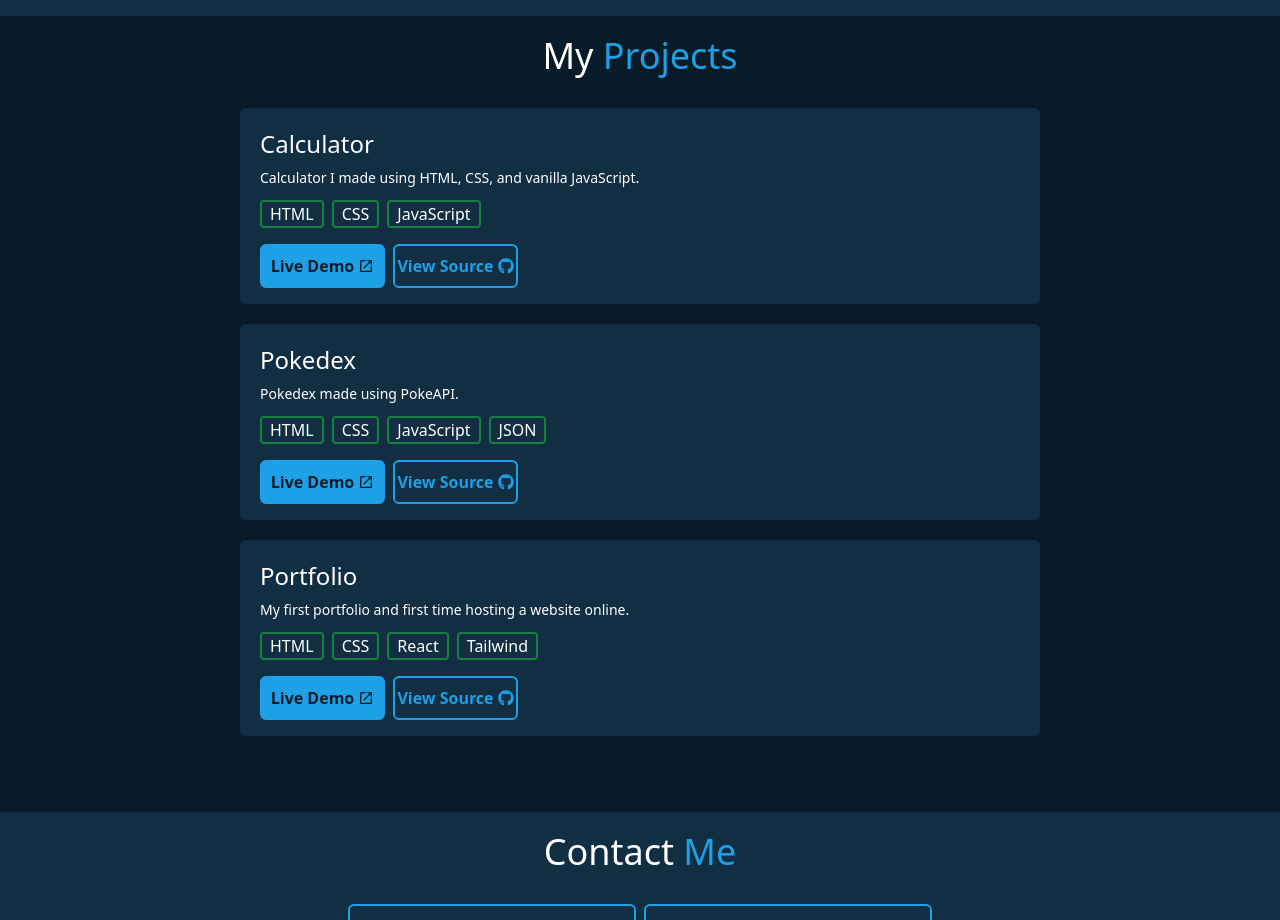
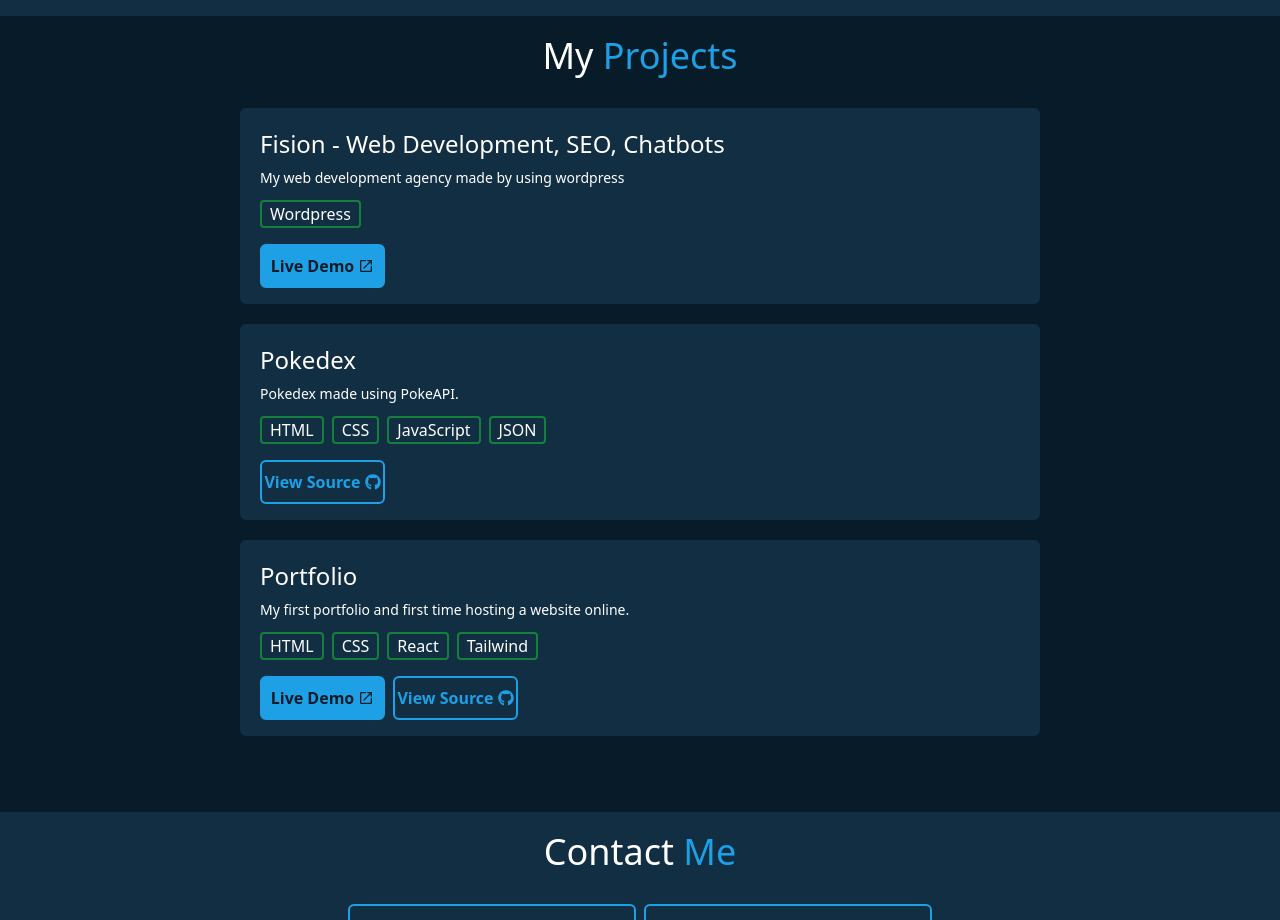
Before and after one commit to sharoy674281/Portfolio, a React (Vite) app: page / in a window 1280 px wide. Shown: the part 1080-2000 px from the top of the page. Built offline with nearby package versions, Linux system fonts and the light colour scheme.

Commit message:
changing the projects page

```diff
--- a/src/components/About.jsx
+++ b/src/components/About.jsx
@@ -42,7 +42,7 @@
 		{ id: 16, text: "> Rakhman.skills", className: "" },
 		{
 			id: 17,
-			text: `["Sass", "JavaScript", "Python", "React", "Node", "Express", "git"]`,
+			text: `["Sass", "JavaScript", "Python", "React", "Node", "Express", "git", "Wordpress"]`,
 			className: "text-macYellow",
 		},
 		{ id: 18, text: "", className: "" },
--- a/src/components/MyProjects.jsx
+++ b/src/components/MyProjects.jsx
@@ -6,20 +6,16 @@
 	const projects = [
 		{
 			id: "1",
-			title: "Calculator",
-			description:
-				"Calculator I made using HTML, CSS, and vanilla JavaScript.",
-			skills: ["HTML", "CSS", "JavaScript"],
-			demoLink: "#",
-			sourceLink:
-				"https://github.com/sharoyirs/New-calculator-with-better-js-code",
+			title: "Fision - Web Development, SEO, Chatbots",
+			description: "My web development agency made by using wordpress",
+			skills: ["Wordpress"],
+			demoLink: "https://www.fision.no/",
 		},
 		{
 			id: "2",
 			title: "Pokedex",
 			description: "Pokedex made using PokeAPI.",
 			skills: ["HTML", "CSS", "JavaScript", "JSON"],
-			demoLink: "#",
 			sourceLink: "https://github.com/sharoyirs/Pokedex-with-PokeAPI",
 		},
 		{
@@ -56,6 +52,7 @@
 								))}
 							</div>
 							<div className="flex mt-4 gap-2">
+								{project.demoLink && (
 									<a
 										href={project.demoLink}
 										className="button1 flex justify-center items-center gap-1 max-lg:text-xs max-lg:h-7"
@@ -64,6 +61,8 @@
 										Live Demo
 										<MdOpenInNew />
 									</a>
+								)}
+								{project.sourceLink && (
 									<a
 										href={project.sourceLink}
 										className="button2 gap-1 flex justify-center items-center max-lg:text-xs max-lg:h-7"
@@ -72,6 +71,7 @@
 										View Source
 										<FaGithub />
 									</a>
+								)}
 							</div>
 						</div>
 					</div>
```
Also changed, not shown: src/components/ContactMe.jsx (line endings or trailing spaces). Lines whose indentation alone changed are shown as unchanged.
